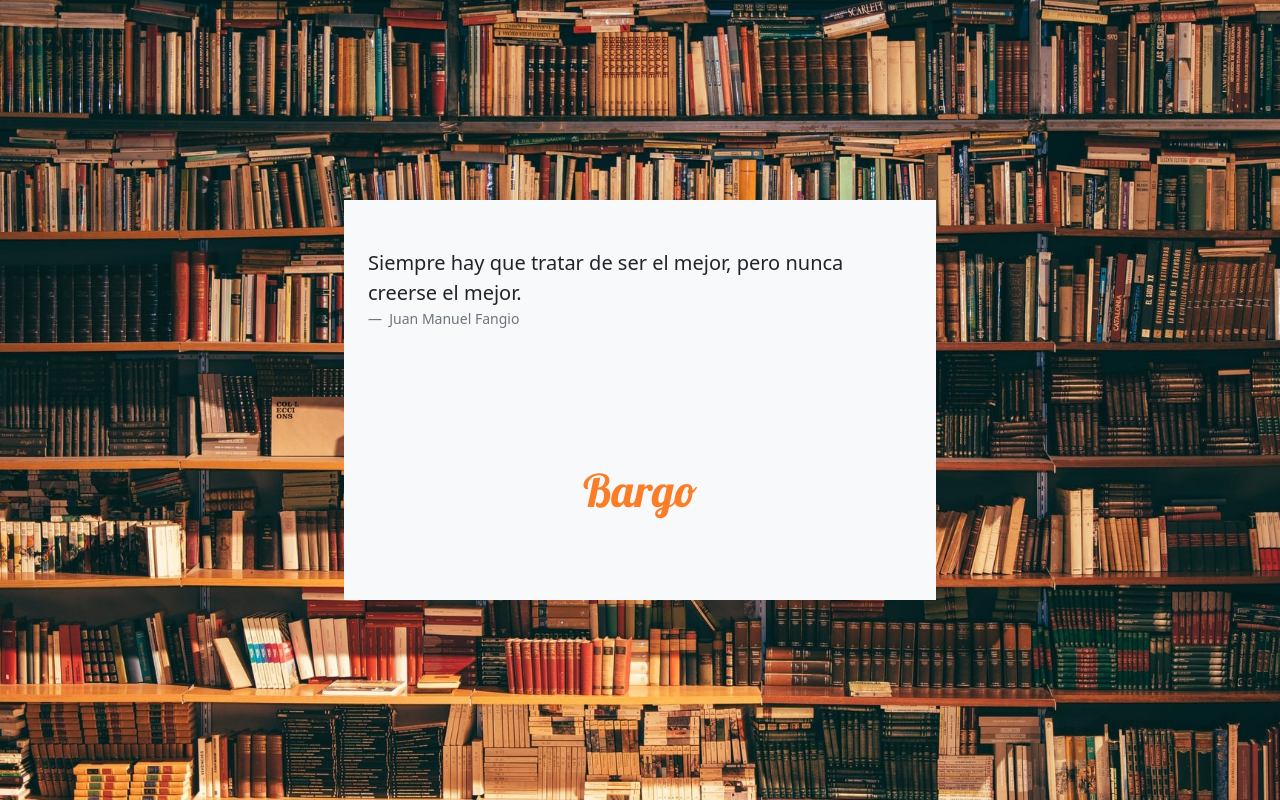
After one commit to jaglux12/bargo-oficial-web-page, a PHP site: page /requieres/cuentas/crear_cuenta.php in a window 1280 px wide. The commit adds this page. Run offline with PHP 8.4, Linux system fonts and the light colour scheme; some libraries are stand-ins or nearby versions.

Commit message:
agregamos cambios en la pagina para agregar usuarios

```diff
--- /dev/null
+++ b/requieres/cuentas/crear_cuenta.php
@@ -0,0 +1,50 @@
+<!DOCTYPE html>
+<html lang="en">
+
+  <head>
+
+    <meta charset="utf-8">
+    <meta name="viewport" content="width=device-width, initial-scale=1, shrink-to-fit=no">
+
+    <!-- Bootstrap - CSS -->
+    <link href="https://cdn.jsdelivr.net/npm/bootstrap@5.2.0-beta1/dist/css/bootstrap.min.css"
+    rel="stylesheet" integrity="sha384-0evHe/X+R7YkIZDRvuzKMRqM+OrBnVFBL6DOitfPri4tjfHxaWutUpFmBp4vmVor"
+    crossorigin="anonymous">
+
+    <!-- Bootstrap - Iconos -->
+    <link rel="stylesheet" href="https://cdn.jsdelivr.net/npm/bootstrap-icons@1.9.1/font/bootstrap-icons.css">
+
+    <!-- CSS locales -->
+    <link href="../../style/create_account/style-createAccount.css" rel="stylesheet">
+    <link href="../../style/index/style-index.css" rel="stylesheet">
+
+    <title>Bargo - Crear cuenta</title>
+
+  </head>
+
+  <body>
+
+
+    <!-- Panel de crear cuenta -->
+    <header>
+      <?php
+        require 'panel_crearCuenta.php'
+       ?>
+    </header>
+
+    <!-- JQuery -->
+    <script
+      src="https://code.jquery.com/jquery-3.6.0.js"
+      integrity="sha256-H+K7U5CnXl1h5ywQfKtSj8PCmoN9aaq30gDh27Xc0jk="
+      crossorigin="anonymous">
+    </script>
+
+    <!-- JavaScript Bundle with Popper -->
+    <script src="https://cdn.jsdelivr.net/npm/bootstrap@5.2.0-beta1/dist/js/bootstrap.bundle.min.js"
+    integrity="sha384-pprn3073KE6tl6bjs2QrFaJGz5/SUsLqktiwsUTF55Jfv3qYSDhgCecCxMW52nD2"
+    crossorigin="anonymous">
+    </script>
+
+  </body>
+
+</html>
--- /dev/null
+++ b/requieres/cuentas/panel_crearCuenta.php
@@ -0,0 +1,49 @@
+<div class="row m-0 vh-100 px-5 justify-content-center align-items-center" id="panelPrincipal">
+
+  <div class="col-12 col-md-6 py-5 px-4 d-xs-block rounded d-sm-none" id="panelCrearCuenta">
+
+    <form class="px-2" action="index.html" method="post">
+
+      <div class="d-flex justify-content-center">
+        <h2 id="tituloBargo" class="text-light fs-1">Crear cuenta</h2>
+      </div>
+
+      <div class="row mt-4 px-2">
+          <input type="username" class="form-control bg-transparent border-light rounded-1"placeholder="usuario">
+      </div>
+
+      <div class="row mt-3 px-2">
+          <input type="password" class="form-control bg-transparent border-light rounded-1" placeholder="contraseña">
+      </div>
+
+      <div class="mt-4 d-flex justify-content-center">
+          <a href="#" id="yatengounacuenta"> ¿Ya tienes una cuenta? </a>
+      </div>
+
+      <div class="mt-4 d-flex justify-content-center">
+          <a href="#">
+            <button type="button" name="button" class="btn btn-dark p-3 rounded-pill px-4">Iniciar sesión</button>
+          </a>
+      </div>
+
+    </form>
+
+  </div>
+
+  <div class="col-md-6 d-none d-md-block bg-light pt-5 pb-4 px-4 h-50">
+    <div class="d-flex justify-content-center flex-column">
+      <figure>
+        <blockquote class="blockquote">
+          Siempre hay que tratar de ser el mejor, pero nunca creerse el mejor.
+        </blockquote>
+        <figcaption class="blockquote-footer">
+            Juan Manuel Fangio
+        </figcaption>
+      </figure>
+    </div>
+    <div class="d-flex justify-content-center align-items-end h-50">
+      <h1 id="tituloBargo">Bargo</h1>
+    </div>
+  </div>
+
+</div>
--- a/requieres/header.php
+++ b/requieres/header.php
@@ -19,7 +19,7 @@
       <div class="offcanvas-body ps-3 d-flex justify-content-center align-items-center flex-column">
         <a href="index.php" id="tituloOpcionesPrincipales" class="my-1">Inicio</a>
         <a href="#" id="tituloOpcionesPrincipales" class="my-1">Sobre</a>
-        <button type="button" class="btn btn-outline-secondary my-2">Crear cuenta</button>
+        <a href="requieres/cuentas/crear_cuenta.php"><button type="button" class="btn btn-outline-secondary my-2">Crear cuenta</button></a>
         <button type="button" class="btn btn-warning">Iniciar sesión</button>
       </div>
 
--- /dev/null
+++ b/style/create_account/style-createAccount.css
@@ -0,0 +1,22 @@
+#panelPrincipal{
+  background-color:  #f8f6f5 ;
+  background-image: url("../../imgs/books/create_account/books_library.jpg");
+  background-position: center;
+  background-repeat: no-repeat;
+  background-size: cover;
+}
+
+#panelCrearCuenta{
+   background-image: linear-gradient( to left,  #fca971  , #feba8c );
+}
+
+#yatengounacuenta{
+  color: white;
+  text-decoration: none;
+  transition-duration: 0.4s;
+  transition-property: color;
+}
+
+#yatengounacuenta:hover{
+  color: black;
+}
--- a/style/index/style-index.css
+++ b/style/index/style-index.css
@@ -29,7 +29,6 @@ body{
 #tituloOpcionesPrincipales:hover{
 	color: #f3b550;
 }
-
 
 #panelOpcionesPrincipales{
 	display: flex;
```
Also changed, not shown: imgs/books/create_account/books_library.jpg (added).
